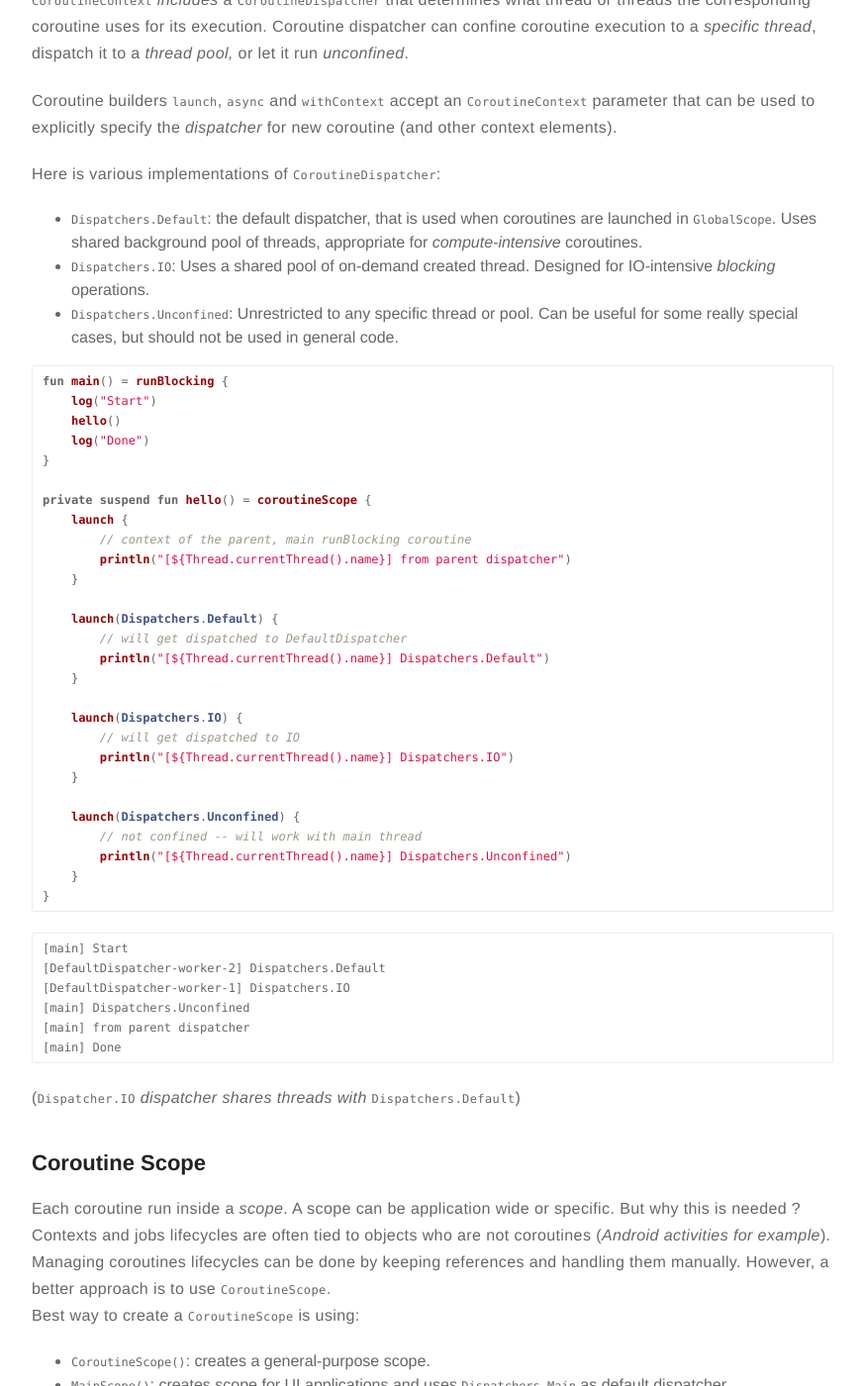
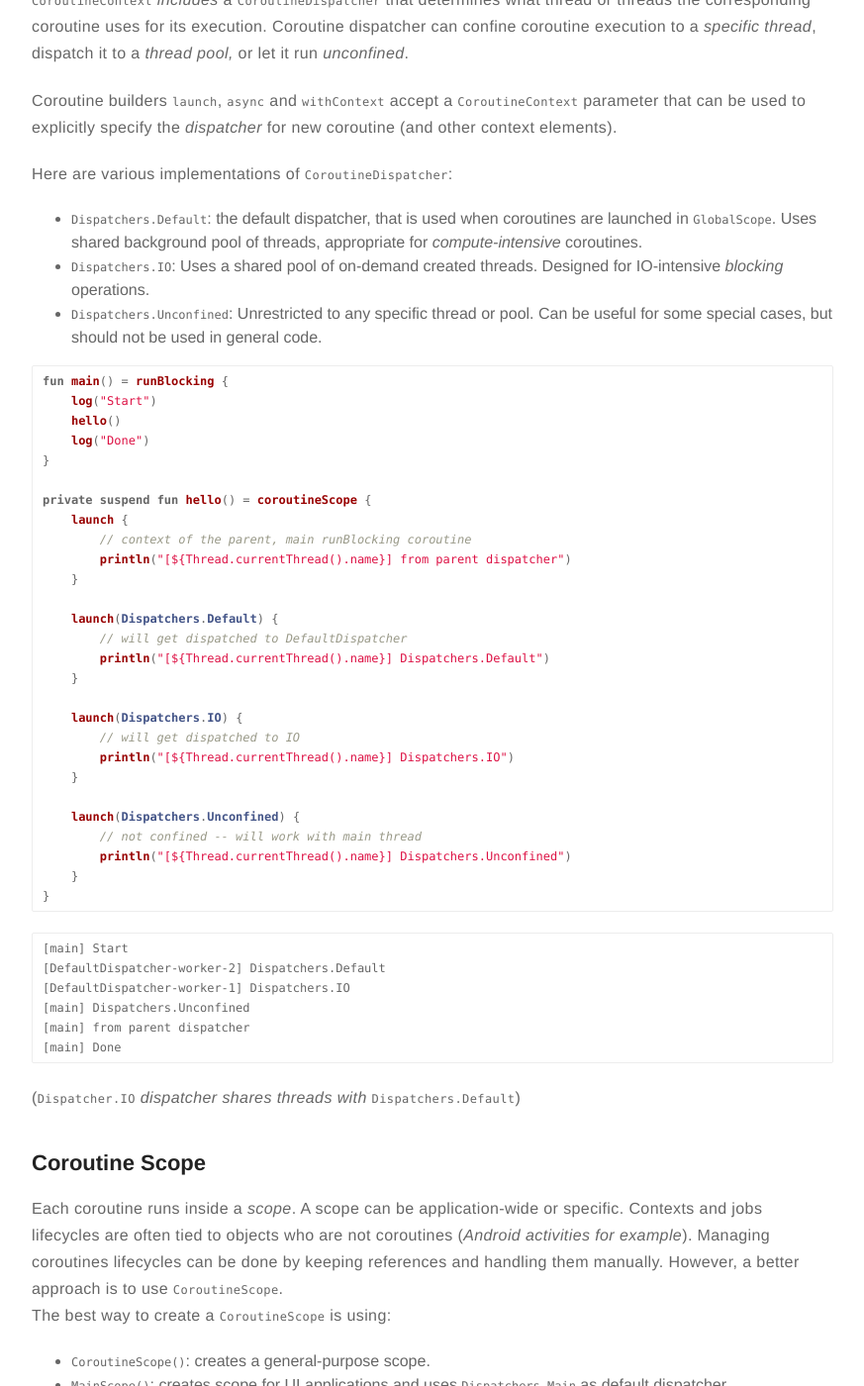
Before and after one commit to aallam/aallam.github.io, a Jekyll site: the page built from _posts/2019-06-08-kotlin-coroutines-basics.md, in a window 1280 px wide and 1400 px high, scrolled down 5664 px. Shown: the whole window at 99% size, without its empty margins (203-1076 px from the left). Built offline with Jekyll 4.4.1, drawn with Linux system fonts in a browser that asks for light colours; some of the changed text lies outside the part shown.

Commit message:
fix(typos): kotlin coroutines basics

````diff
--- a/_posts/2019-06-08-kotlin-coroutines-basics.md
+++ b/_posts/2019-06-08-kotlin-coroutines-basics.md
@@ -37,7 +37,7 @@
 Done
 Hello
 ```
-What happened within the 3 seconds when the created `Thread` was sleeping? The answer: nothing!  The thread was occupying memory without being used! This is when coroutines the light-weight threads kick in!
+What happened within the 3 seconds when the created `Thread` was sleeping? The answer: nothing! The thread was occupying memory without being used! This is when coroutines the light-weight threads kick in!
 
 ## First Coroutine
 The following is a basic way to migrate the previous example to use coroutines:
@@ -90,7 +90,7 @@
     println("Done")
 }
 ```
-It is possible to do better ? Yes ! By moving the `runBlocking`  to wrap the execution of the main function:
+It is possible to do better? Yes! By moving the `runBlocking`  to wrap the execution of the main function:
 ```kotlin
 fun main() = runBlocking {
     println("Start")
@@ -104,7 +104,7 @@
     println("Done")
 }
 ```
-But wait a minute, the initial goal of having `delay(2000L)` was to wait for the coroutine to finish ! Let’s explicitly wait for it then:
+But wait a minute, the initial goal of having `delay(2000L)` was to wait for the coroutine to finish! Let’s explicitly wait for it then:
 ```kotlin
 fun main() = runBlocking {
     println("Start")
@@ -203,7 +203,7 @@
 [main] Done
 [DefaultDispatcher-worker-1] Hello1
 ```
-The output though is not the same! why? Here is the rules:
+The output is not the same! why? Here are the rules:
 * `suspend`: function do something long and waits for it to complete without blocking.
 * Extension of `CoroutineScope`: function launch new coroutines and quickly return without waiting for them.
 
@@ -213,12 +213,12 @@
 ### Dispatchers
 `CoroutineContext` _includes_ a `CoroutineDispatcher` that determines what thread or threads the corresponding coroutine uses for its execution. Coroutine dispatcher can confine coroutine execution to a _specific thread_, dispatch it to a _thread pool,_ or let it run _unconfined_.
 
-Coroutine builders `launch`, `async`  and `withContext` accept an `CoroutineContext` parameter that can be used to explicitly specify the _dispatcher_ for new coroutine (and other context elements).
+Coroutine builders `launch`, `async`  and `withContext` accept a `CoroutineContext` parameter that can be used to explicitly specify the _dispatcher_ for new coroutine (and other context elements).
 
-Here is  various implementations of `CoroutineDispatcher`:
+Here are various implementations of `CoroutineDispatcher`:
 * `Dispatchers.Default`: the default dispatcher, that is used when coroutines are launched in `GlobalScope`. Uses shared background pool of threads,  appropriate for _compute-intensive_ coroutines.
-* `Dispatchers.IO`: Uses a shared pool of on-demand created thread. Designed for IO-intensive _blocking_ operations.
-* `Dispatchers.Unconfined`: Unrestricted to any specific thread or pool. Can be useful for some really special cases, but should not be used in general code.
+* `Dispatchers.IO`: Uses a shared pool of on-demand created threads. Designed for IO-intensive _blocking_ operations.
+* `Dispatchers.Unconfined`: Unrestricted to any specific thread or pool. Can be useful for some special cases, but should not be used in general code.
 
 ```kotlin
 fun main() = runBlocking {
@@ -260,9 +260,9 @@
 (`Dispatcher.IO` _dispatcher shares threads with_ `Dispatchers.Default`)
 
 ## Coroutine Scope
-Each coroutine run inside a _scope_. A scope can be application wide or specific. But why this is needed ?
+Each coroutine runs inside a _scope_. A scope can be application-wide or specific.
 Contexts and jobs lifecycles are often tied to objects who are not coroutines (_Android activities for example_). Managing coroutines lifecycles can be done by keeping references and handling them manually. However, a better approach is to use `CoroutineScope`.
-Best way to create a `CoroutineScope` is using:
+The best way to create a `CoroutineScope` is using:
 * `CoroutineScope()`: creates a general-purpose scope.
 * `MainScope()`: creates scope for UI applications and uses `Dispatchers.Main` as default dispatcher.
 
@@ -306,9 +306,9 @@
 [DefaultDispatcher-worker-2] doing something...
 Done
 ```
-Only the first four coroutines had printed a message and the others were cancelled by a single invocation of `CoroutineScope.cancel()` in `Activity.destroy()`.
+Only the first four coroutines had printed a message and the others were canceled by a single invocation of `CoroutineScope.cancel()` in `Activity.destroy()`.
 
-Alternatively, we can implement `CoroutineScope` interface in this `Activity` class, and use delegation with default factory function:
+Alternatively, we can implement `CoroutineScope` interface in this `Activity` class, and use delegation with the default factory function:
 ```kotlin
 fun main() {
     println("Start")
@@ -349,11 +349,11 @@
    <figcaption class="caption">(over)simplified coroutines structure</figcaption>
 </div>
 
-For more advanced topics like [composing suspending functions][4], [exception handling and supervision][5], the main [coroutines guide][1] is the way to go!
+For more advanced topics like [composing suspending functions][4], [exception handling, and supervision][5], the main [coroutines guide][1] is the way to go!
 
 ## Tips
 * `-Dkotlinx.coroutines.debug` as VM parameter for debugging.
-* `CoroutineName` as parameter to coroutine builders for debugging purposes.
+* `CoroutineName` as a parameter to coroutine builders for debugging purposes.
 * Combining context element can be using `+` operator: `launch(Dispatchers.Default + CoroutineName("test")) { … }`.
 
 ## Sources
````
Also changed, not shown: other parts of _posts/2019-06-08-kotlin-coroutines-basics.md (+8 -8 lines).
